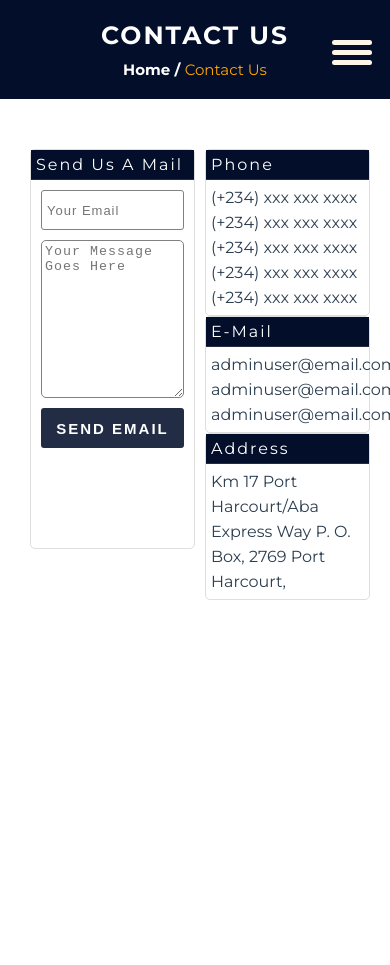
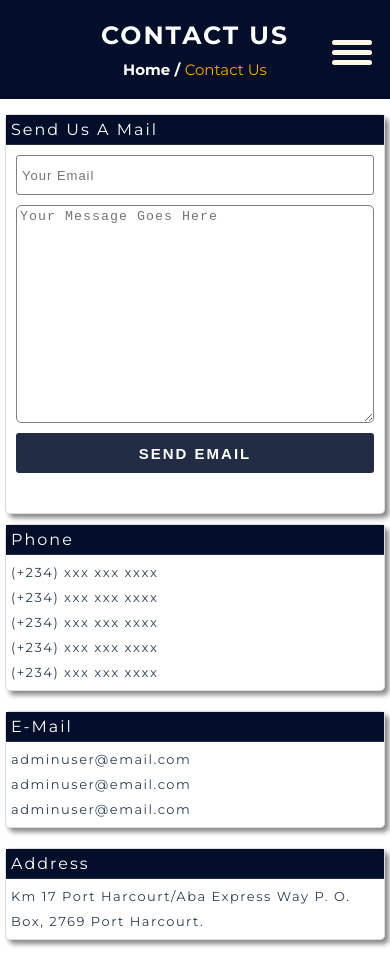
Before and after one commit to utibeinyangetuk/cobef, a Vue app: page /contact in a window 390 px wide. Before the commit the page ends 844 px from the top, so only its background shows below. Built offline with nearby package versions, Linux system fonts and the light colour scheme.

Commit message:
mobile view for contact us page

```diff
--- a/src/views/ContactUs.vue
+++ b/src/views/ContactUs.vue
@@ -5,7 +5,7 @@
          <p>Send us a mail</p>
          <form action="#">
             <input type="email" placeholder="your email" />
-            <textarea placeholder="your message goes here" cols="30" rows="10" />
+            <textarea placeholder="your message goes here" cols="30" rows="14" />
             <button type="submit">send email</button>
          </form>
       </div>
@@ -31,7 +31,7 @@
          <div class="location">
             <p>Address</p>
             <ul>
-               <li>Km 17 Port Harcourt/Aba Express Way P. O. Box, 2769 Port Harcourt,</li>
+               <li>Km 17 Port Harcourt/Aba Express Way P. O. Box, 2769 Port Harcourt.</li>
             </ul>
          </div>
       </div>
@@ -151,4 +151,36 @@ button {
 button:hover {
    background-color: #020e2a
 }
+
+@media only screen and (max-width: 600px) {
+   section {
+      margin-top: 10px;
+      display: flex;
+      flex-direction: column;
+      padding: 5px;
+   }
+
+   .email {
+      width: 100%;
+      margin-bottom: 10px;
+      box-shadow: 4px 4px 5px #888888;
+   }
+
+   .wrapper2 {
+      width: 100%;
+      margin: 0px;
+   }
+
+   .contact,
+   .social,
+   .location {
+      margin-bottom: 20px;
+      box-shadow: 4px 4px 5px #888888;
+   }
+
+   .wrapper2 li {
+      font-size: small;
+      letter-spacing: 1.5px;
+   }
+}
 </style>
```
